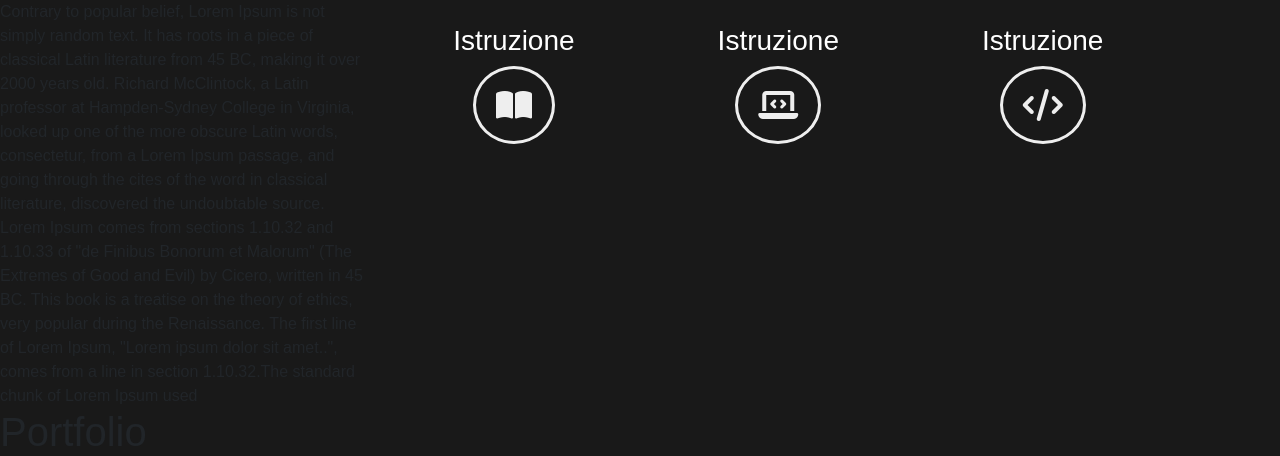
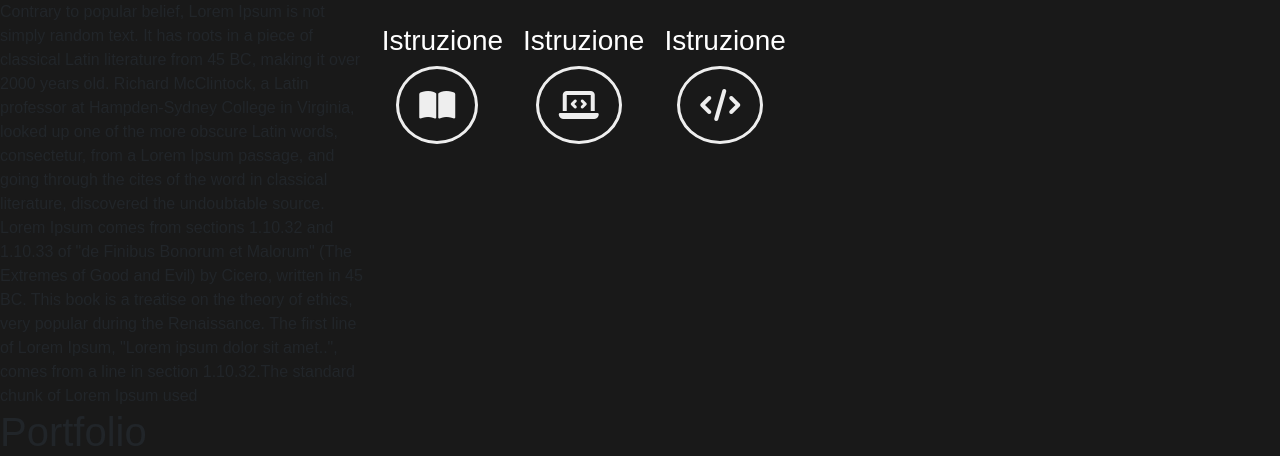
Before and after one commit to ripa001/ripa001.github.io, a Jekyll site: the page built from index.html, in a window 1280 px wide. Shown: the part 900-1356 px from the top of the page. Built offline with Jekyll 4.4.1, drawn with Linux system fonts in a browser that asks for light colours; nearby versions of some CDN libraries; some web fonts are replaced.

Commit message:
Update index.html

```diff
--- a/index.html
+++ b/index.html
@@ -33,6 +33,7 @@ title: Davide Ripanucci
     <div class="col-md-4">Contrary to popular belief, Lorem Ipsum is not simply random text. It has roots in a piece of classical Latin literature from 45 BC, making it over 2000 years old. Richard McClintock, a Latin professor at Hampden-Sydney College in Virginia, looked up one of the more obscure Latin words, consectetur, from a Lorem Ipsum passage, and going through the cites of the word in classical literature, discovered the undoubtable source. Lorem Ipsum comes from sections 1.10.32 and 1.10.33 of "de Finibus Bonorum et Malorum" (The Extremes of Good and Evil) by Cicero, written in 45 BC. This book is a treatise on the theory of ethics, very popular during the Renaissance. The first line of Lorem Ipsum, "Lorem ipsum dolor sit amet..", comes from a line in section 1.10.32.The standard chunk of Lorem Ipsum used</div>
     <div class="col-md-8"><br>
       <div class="row">
+          <div class="row">
         <div class="col-md-4 text-center">
           <h3>Istruzione</h3>
           <span class="icon"><i class="fas fa-book-open fa-2x" id="instruction-icon"></i></span>
```
